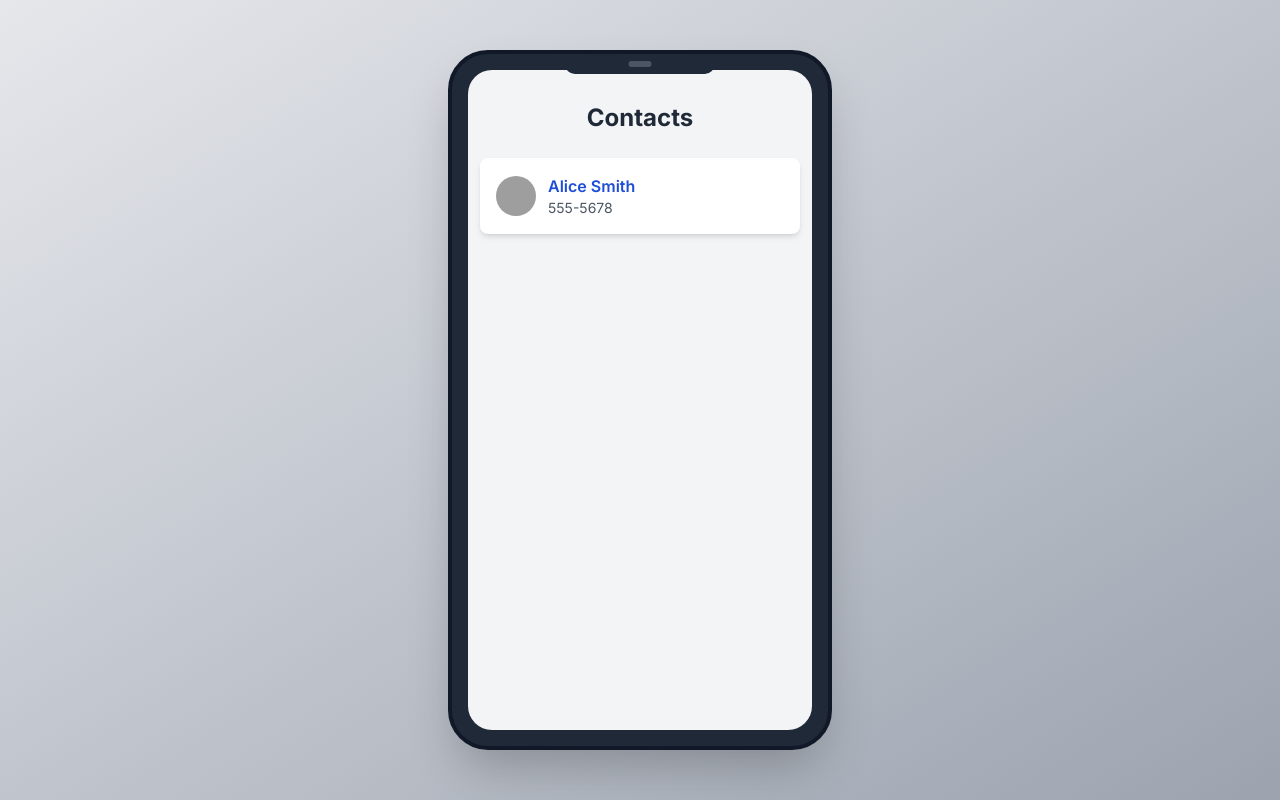
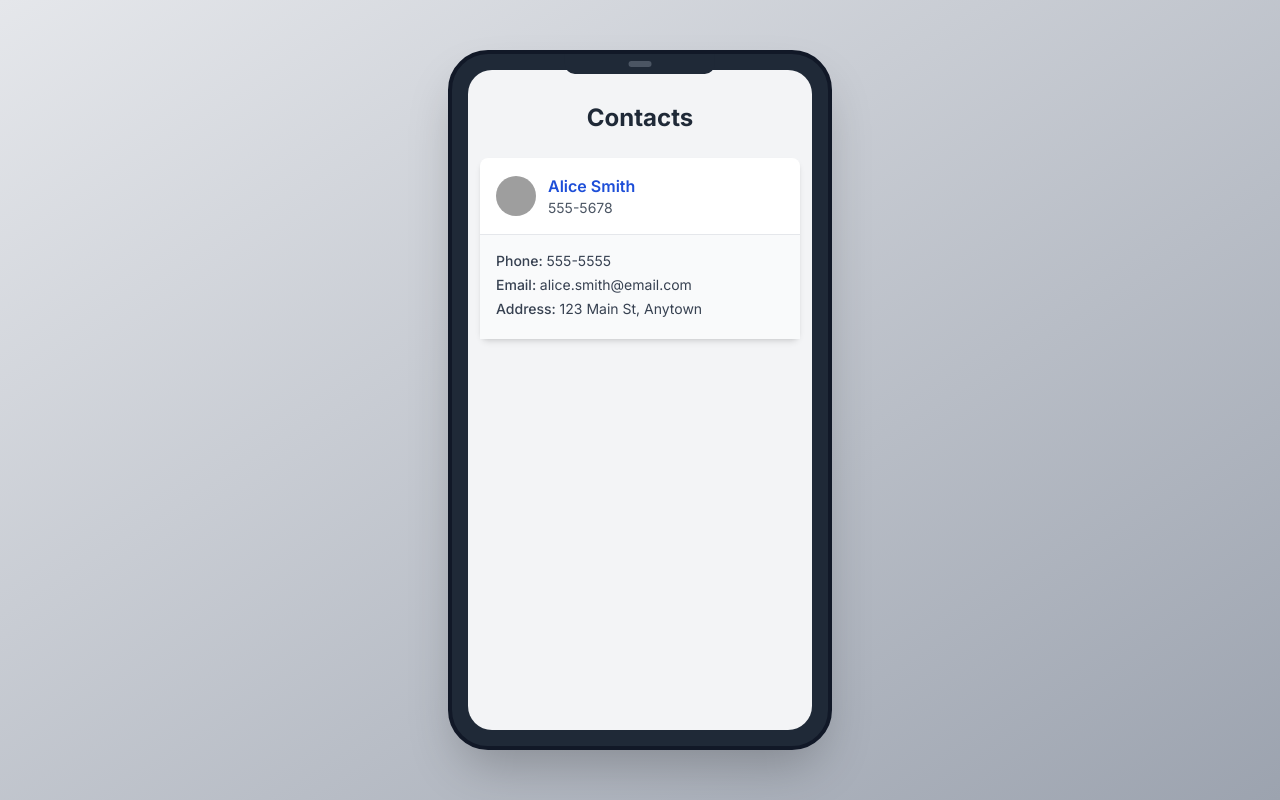
Before and after one commit to ashon-shakya/contact-list-tailwind, a plain HTML site: page index.html in a window 1280 px wide. Drawn offline with nearby package versions, Linux system fonts and the light colour scheme; grey boxes are pictures that could not be loaded.

Commit message:
Added contact item details

```diff
--- a/index.html
+++ b/index.html
@@ -60,6 +60,22 @@
                     </div>
                   </div>
                 </div>
+                <div
+                  class="contact-item-details p-4 border-t border-gray-200 bg-gray-50"
+                >
+                  <p class="text-sm font-medium text-gray-700 mb-1">
+                    Phone:
+                    <span class="font-normal">555-5555</span>
+                  </p>
+                  <p class="text-sm font-medium text-gray-700 mb-1">
+                    Email:
+                    <span class="font-normal">alice.smith@email.com</span>
+                  </p>
+                  <p class="text-sm font-medium text-gray-700 mb-1">
+                    Address:
+                    <span class="font-normal">123 Main St, Anytown</span>
+                  </p>
+                </div>
               </li>
             </ul>
           </div>
```
